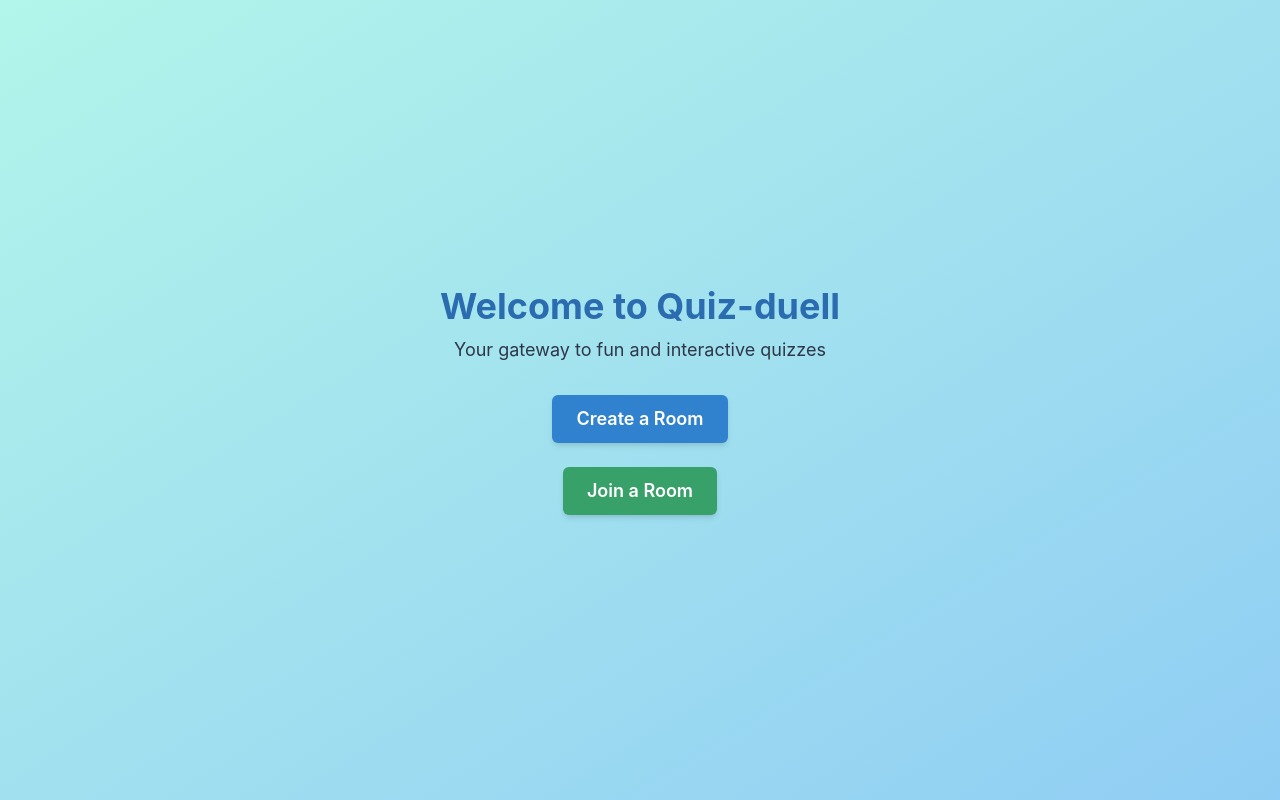
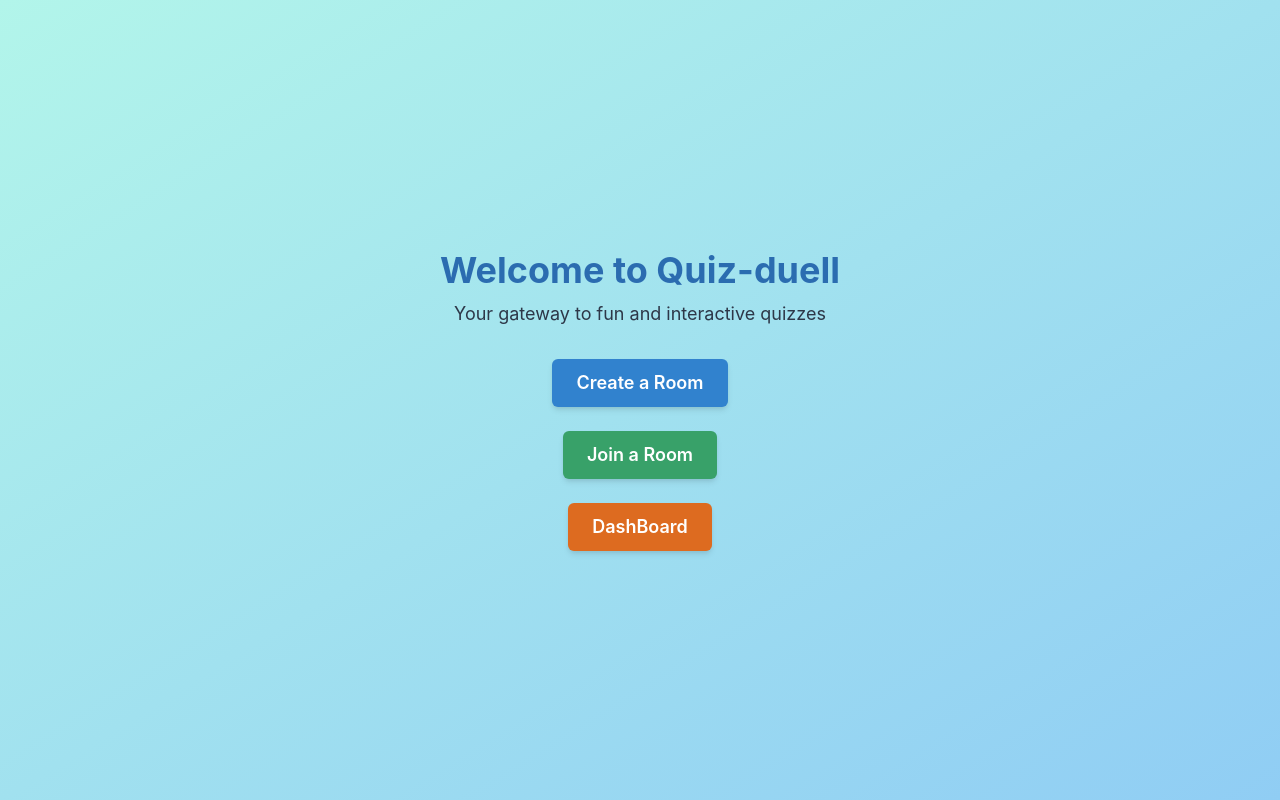
Before and after one commit to Sohags7/Quiz, a React (Vite) app in the folder client/: page / in a window 1280 px wide. Built offline with nearby package versions, Linux system fonts and the light colour scheme; no server answers.

Commit message:
fixed timer.

```diff
--- a/client/src/pages/HomePage.jsx
+++ b/client/src/pages/HomePage.jsx
@@ -39,6 +39,15 @@ const HomePage = () => {
         >
           Join a Room
         </Button>
+        <Button
+          colorScheme="orange"
+          size="lg"
+          onClick={() => navigate("/leaderboard")}
+          shadow="md"
+          _hover={{ transform: "scale(1.05)" }}
+        >
+          DashBoard
+        </Button>
       </VStack>
     </Flex>
   );
```
Also changed, not shown: 1 other file (tests, documents, lock files or other folders).
